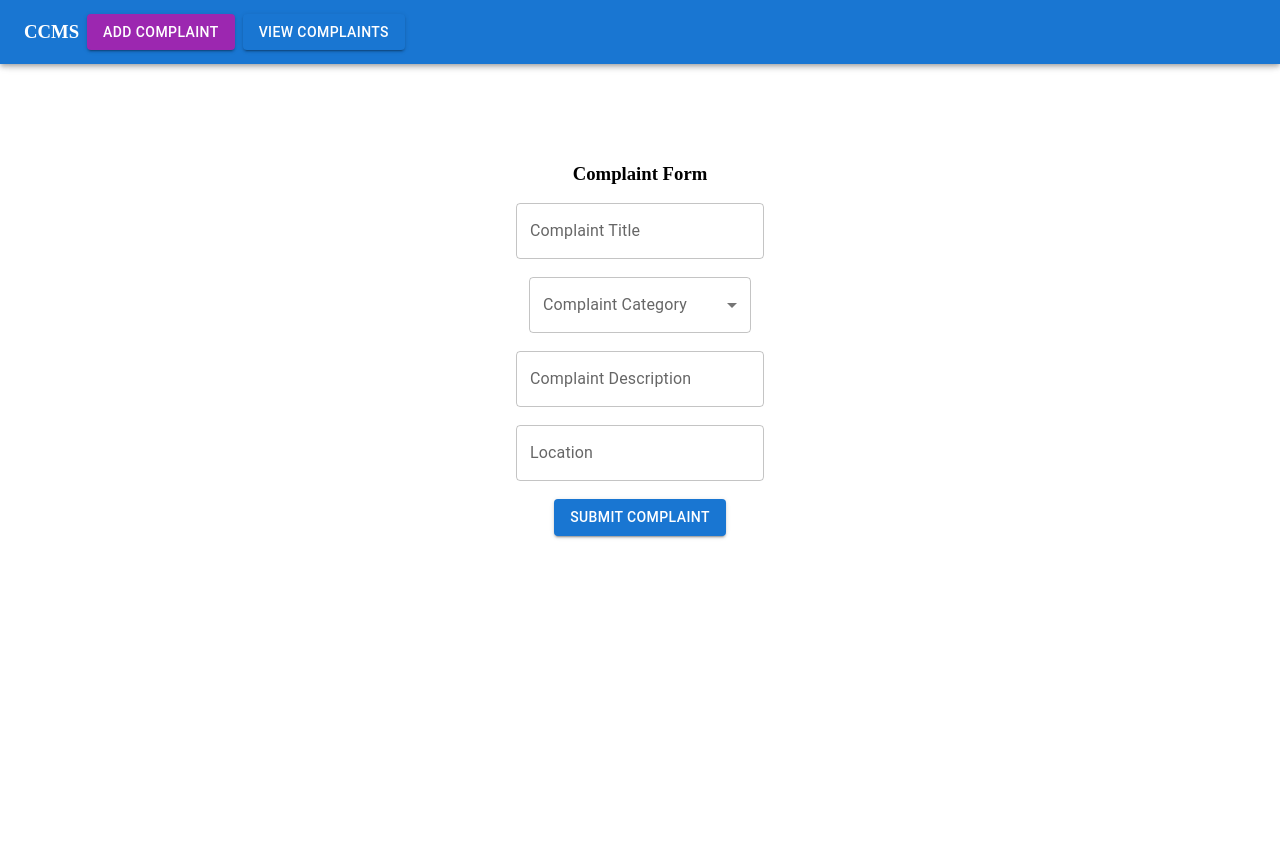
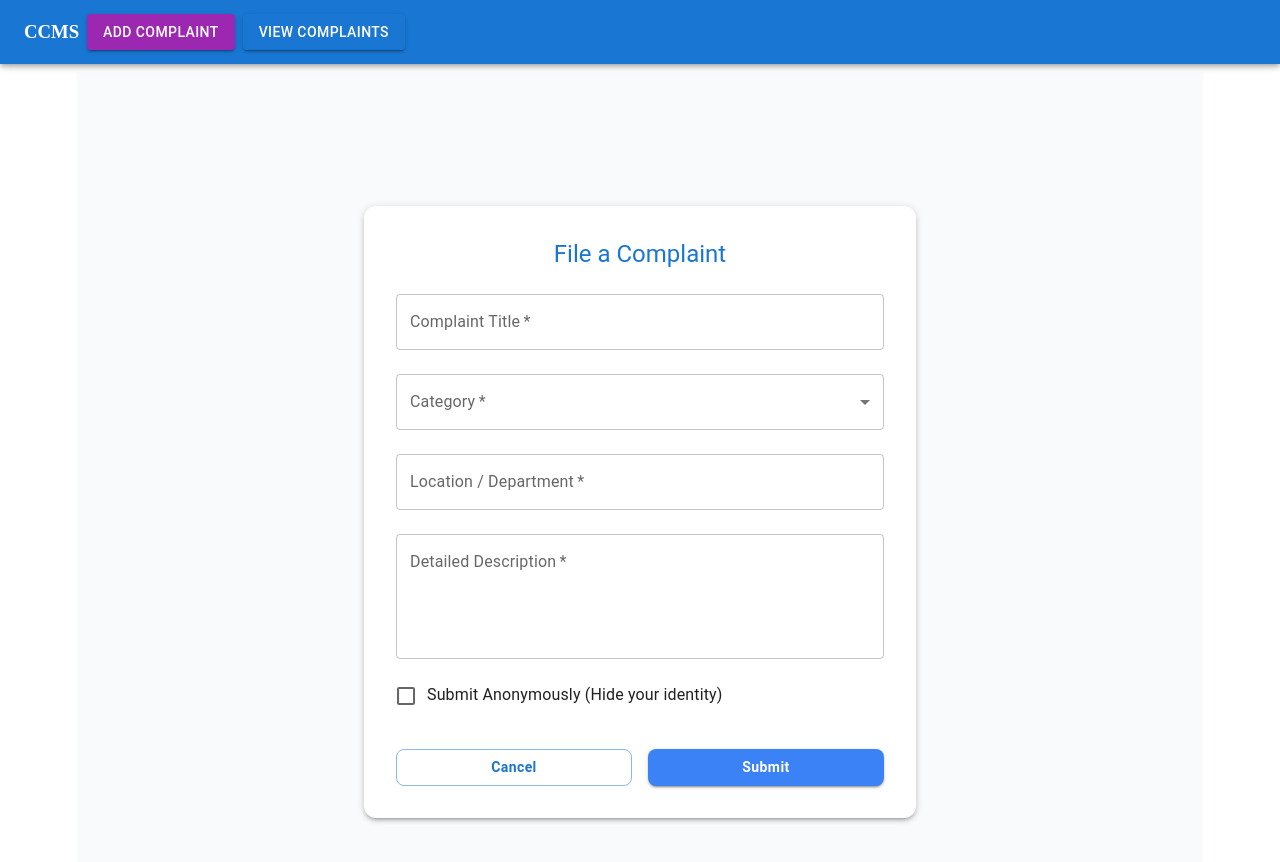
Before and after one commit to adiithy10/project, a React app: page /addcomplaint in a window 1280 px wide. Shown: the top 862 px of the page. Before the commit the page ends 800 px from the top, so only its background shows below. Built offline with nearby package versions, Linux system fonts and the light colour scheme; the HTML template or start-up script is replaced by a standard one.

Commit message:
Update AddComplaint.jsx

```diff
--- a/src/Components/AddComplaint.jsx
+++ b/src/Components/AddComplaint.jsx
@@ -1,42 +1,115 @@
-import { Button, MenuItem, TextField } from '@mui/material'
-import React, {useState} from 'react'
+import React, { useState, useEffect } from "react";
+import { Box, Container, Typography, TextField, Button, Paper, MenuItem, FormControlLabel, Checkbox } from "@mui/material";
+import { useNavigate, useLocation } from "react-router-dom";
+import axios from "axios";
 
-const AddComplaint = () => {
+function AddComplaint() {
+  const navigate = useNavigate();
+  const location = useLocation();
 
-    const [form, setForm] = useState({
-        title: '',
-        category: '',
-        description: '',
-        location: ''
-    })
 
-    const valueUpdate = (e) => {
-        setForm({...form, [e.target.name]: e.target.value})
+  const editData = location.state && location.state.editComplaint ? location.state.editComplaint : null;
+  const isEditMode = editData !== null;
+
+  const [title, setTitle] = useState("");
+  const [category, setCategory] = useState("");
+  const [description, setDescription] = useState("");
+  const [complaintLocation, setComplaintLocation] = useState("");
+  const [isAnonymous, setIsAnonymous] = useState(false);
+
+  useEffect(() => {
+    if (isEditMode && editData) {
+      setTitle(editData.title || "");
+      setCategory(editData.category || "");
+      setDescription(editData.description || "");
+      setComplaintLocation(editData.location || "");
+      setIsAnonymous(editData.isAnonymous || false);
     }
+  }, [editData, isEditMode]);
 
-    const submitForm = () => {
-        console.log(form)
+  const handleSubmit = (e) => {
+    e.preventDefault();
+    const token = localStorage.getItem('token');
+
+
+    const complaintData = {
+      title,
+      category,
+      description,
+      location: complaintLocation,
+      isAnonymous //
+    };
+
+    if (isEditMode) {
+      axios.put(`http://localhost:4000/api/complaints/${editData._id}`, complaintData, {
+        headers: { Authorization: `Bearer ${token}` }
+      })
+      .then(() => {
+        alert("Complaint updated successfully");
+        navigate('/MyComplaints');
+      })
+      .catch(err => console.error(err));
+    } else {
+      axios.post("http://localhost:4000/api/complaints", complaintData, {
+        headers: { Authorization: `Bearer ${token}` }
+      })
+      .then(() => {
+        alert("Complaint filed successfully");
+        navigate('/MyComplaints');
+      })
+      .catch(err => console.error(err));
     }
+  };
+
   return (
-    <div>
-        <br /><br /><br /><br />
-        <h3>Complaint Form</h3>
-        <TextField label="Complaint Title" variant="outlined"  /><br /><br />
-        <TextField select label="Complaint Category" variant="outlined"  sx={{width: '222px'}}>
-        <MenuItem value="Classroom">Classroom</MenuItem>
-        <MenuItem value="Laboratory">Laboratory</MenuItem>
-        <MenuItem value="Hostel">Hostel</MenuItem>
-        <MenuItem value="Internet/Wifi">Internet/Wifi</MenuItem>
-        <MenuItem value="Electrical">Electrical</MenuItem>
-        <MenuItem value="Water Supply">Water Supply</MenuItem>
-        <MenuItem value="Cleanliness">Cleanliness</MenuItem>
-        <MenuItem value="Other">Other</MenuItem>
-        </TextField><br /><br />
-        <TextField label="Complaint Description" variant="outlined"   /><br /><br />
-        <TextField label="Location" variant="outlined"  /><br /><br />
-        <Button variant="contained" color="primary" onClick={submitForm}>Submit Complaint</Button>
-    </div>
-  )
+    <Box sx={{ minHeight: "100vh", bgcolor: "#f8fafc", display: "flex", alignItems: "center", py: 5 }}>
+      <Container maxWidth="sm">
+        <Paper elevation={3} sx={{ p: 4, borderRadius: 3 }}>
+          <Typography variant="h5" fontWeight="bold" color="primary" sx={{ mb: 3 }} align="center">
+            {isEditMode ? "Edit Complaint" : " File a Complaint"}
+          </Typography>
+
+          <form onSubmit={handleSubmit}>
+            <TextField label="Complaint Title" fullWidth required value={title} onChange={(e) => setTitle(e.target.value)} sx={{ mb: 3 }} />
+
+            <TextField select label="Category" fullWidth required value={category} onChange={(e) => setCategory(e.target.value)} sx={{ mb: 3 }}>
+              <MenuItem value="Academic">Academic</MenuItem>
+              <MenuItem value="Hostel">Hostel</MenuItem>
+              <MenuItem value="Infrastructure">Infrastructure</MenuItem>
+              <MenuItem value="Canteen">Canteen</MenuItem>
+              <MenuItem value="Others">Others</MenuItem>
+            </TextField>
+
+            <TextField label="Location / Department" fullWidth required value={complaintLocation} onChange={(e) => setComplaintLocation(e.target.value)} sx={{ mb: 3 }} />
+
+            <TextField label="Detailed Description" fullWidth required multiline rows={4} value={description} onChange={(e) => setDescription(e.target.value)} sx={{ mb: 2 }} />
+
+
+            <FormControlLabel
+              control={
+                <Checkbox
+                  checked={isAnonymous}
+                  onChange={(e) => setIsAnonymous(e.target.checked)}
+                  color="primary"
+                />
+              }
+              label="Submit Anonymously (Hide your identity)"
+              sx={{ mb: 4, display: 'block', textAlign: 'left' }}
+            />
+
+            <Box sx={{ display: "flex", gap: 2 }}>
+              <Button variant="outlined" fullWidth onClick={() => navigate(isEditMode ? "/MyComplaints" : "/StudentDashboard")} sx={{ textTransform: "none", fontWeight: "bold", borderRadius: 2 }}>
+                Cancel
+              </Button>
+              <Button type="submit" variant="contained" color="primary" fullWidth sx={{ textTransform: "none", fontWeight: "bold", borderRadius: 2, bgcolor: "#3b82f6" }}>
+                {isEditMode ? "Save Changes" : "Submit"}
+              </Button>
+            </Box>
+          </form>
+        </Paper>
+      </Container>
+    </Box>
+  );
 }
 
-export default AddComplaint
+export default AddComplaint;
```
